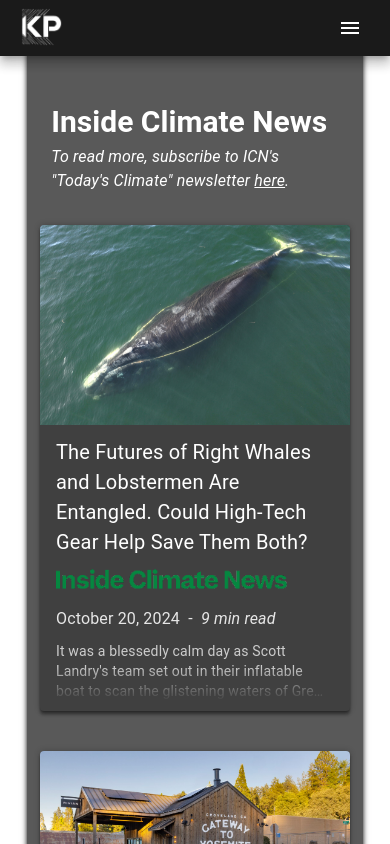
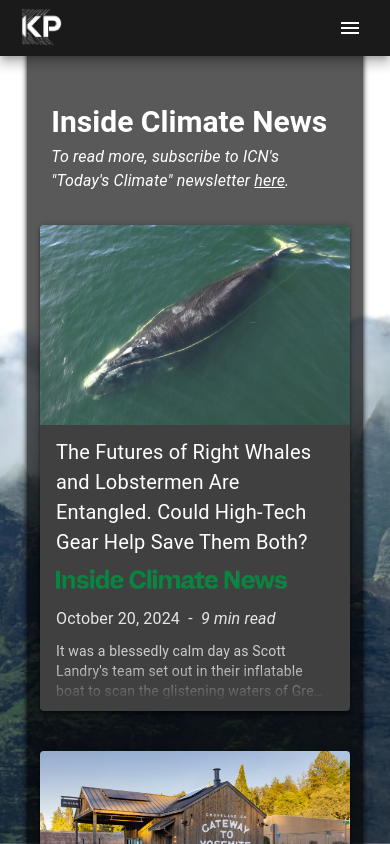
Before and after one commit to NickBull37/kileys-portfolio, a React (Create React App) app: page /#/test in a window 390 px wide. Shown: the top 844 px of the page. Built offline with nearby package versions, Linux system fonts and the light colour scheme.

Commit message:
More mobile img tweaks

```diff
--- a/src/index.css
+++ b/src/index.css
@@ -225,10 +225,14 @@
     }
 
     .portfolio-bg-img {
-        background-image: url('./images/mountain-bg-portfolio.png')!important;
+        /* background-image: url('./images/mountain-bg-portfolio.png')!important;
         background-position: bottom;
         background-size: contain;
-        background-repeat: no-repeat;
+        background-repeat: no-repeat; */
+        background-image: url('./images/mountain-bg-portfolio.png');
+        background-position: center;
+        background-size: cover;
+        background-attachment: fixed;
     }
 }
 
```
